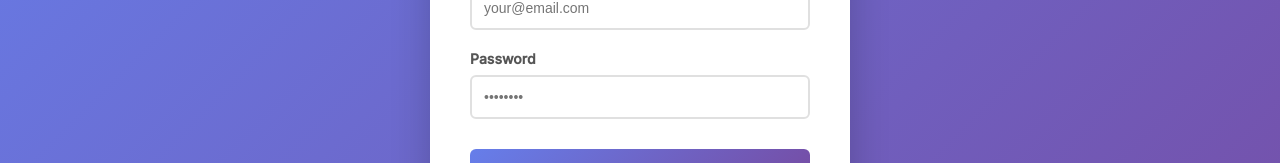
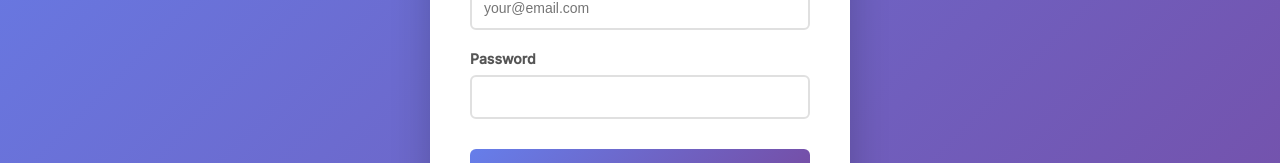
Before and after one commit to mithungithub07/AI-Mock-Interview-Platform, a React app in the folder frontend/: page /login in a window 1280 px wide. Shown: the part 302-465 px from the top of the page. Built offline with nearby package versions, Linux system fonts and the light colour scheme; the HTML template or start-up script is replaced by a standard one.

Commit message:
Fix: Register.jsx

```diff
--- a/frontend/components/Login.jsx
+++ b/frontend/components/Login.jsx
@@ -67,7 +67,7 @@ const Login = () => {
                             value={password}
                             onChange={(e) => setPassword(e.target.value)}
                             required
-                            placeholder="••••••••"
+                            placeholder=""
                         />
                     </div>
 
--- a/frontend/components/Register.jsx
+++ b/frontend/components/Register.jsx
@@ -31,7 +31,8 @@ const Register = () => {
         setLoading(true);
 
         try {
-            const data = await registerUser(name, email, password);
+            // const data = await registerUser(name, email, password);
+            const data = await registerUser({ name, email, password });
 
             if (data.access_token) {
                 // Save token and user info
```
